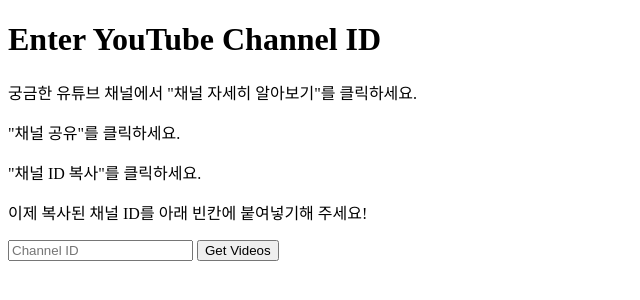
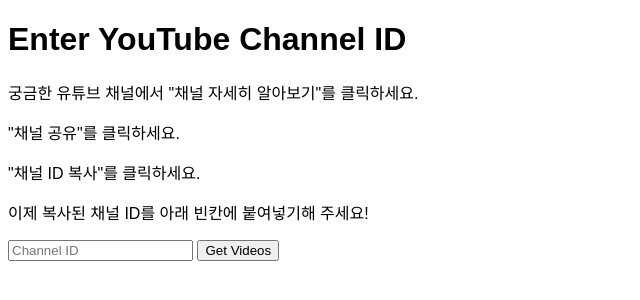
Before and after one commit to strurao/Yougle, a Flask app: page / in a window 1280 px wide. Shown: the top 300 px of the page, without its empty margins (0-640 px from the left). Run offline with Flask 3, Linux system fonts and the light colour scheme; parts of the project's set-up code (start-up, migrations or seed data) failed here and were passed over; some web fonts are replaced.

Commit message:
Test: font family

```diff
--- a/static/css/style.css
+++ b/static/css/style.css
@@ -1,3 +1,16 @@
+/* NanumBarunpen 웹폰트 정의 */
+@font-face {
+    font-family: 'Pretendard-Regular';
+    src: url('https://cdn.jsdelivr.net/gh/Project-Noonnu/noonfonts_2107@1.1/Pretendard-Regular.woff') format('woff');
+    font-weight: 400;
+    font-style: normal;
+}
+
+/* 전체 페이지에 NanumBarunpen 폰트 적용 */
+body {
+    font-family: 'Pretendard-Regular', sans-serif;
+}
+
 /* 카드 스타일 */
 .card {
     border: 1px solid #ddd;
```
